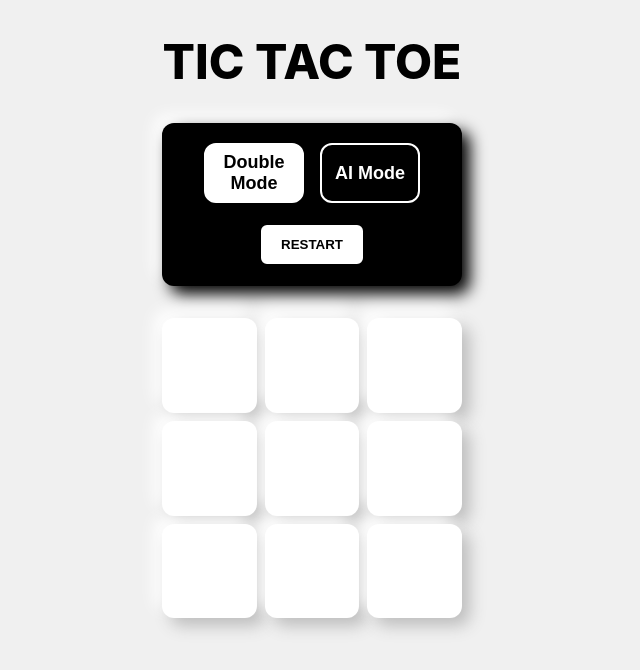
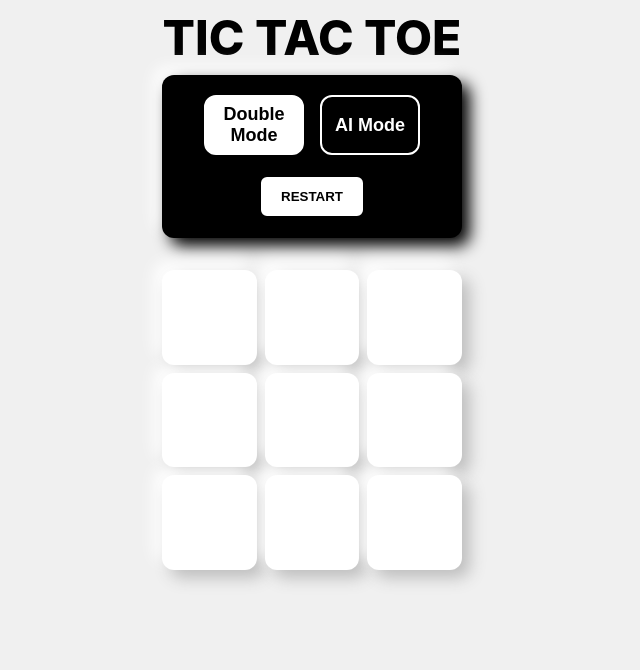
Before and after one commit to raut008/tictactoe, a React (Create React App) app: page / in a window 1280 px wide. Shown: the top 670 px of the page, without its empty margins (328-968 px from the left). Built offline with nearby package versions, Linux system fonts and the light colour scheme.

Commit message:
CSS FIX: Ensure mode is visible on screen

```diff
--- a/src/App.module.scss
+++ b/src/App.module.scss
@@ -75,6 +75,7 @@
 .title {
   font-size: 48px;
   font-weight: 800;
+  margin: 8px 0;
 }
 
 .resetButton {
```
